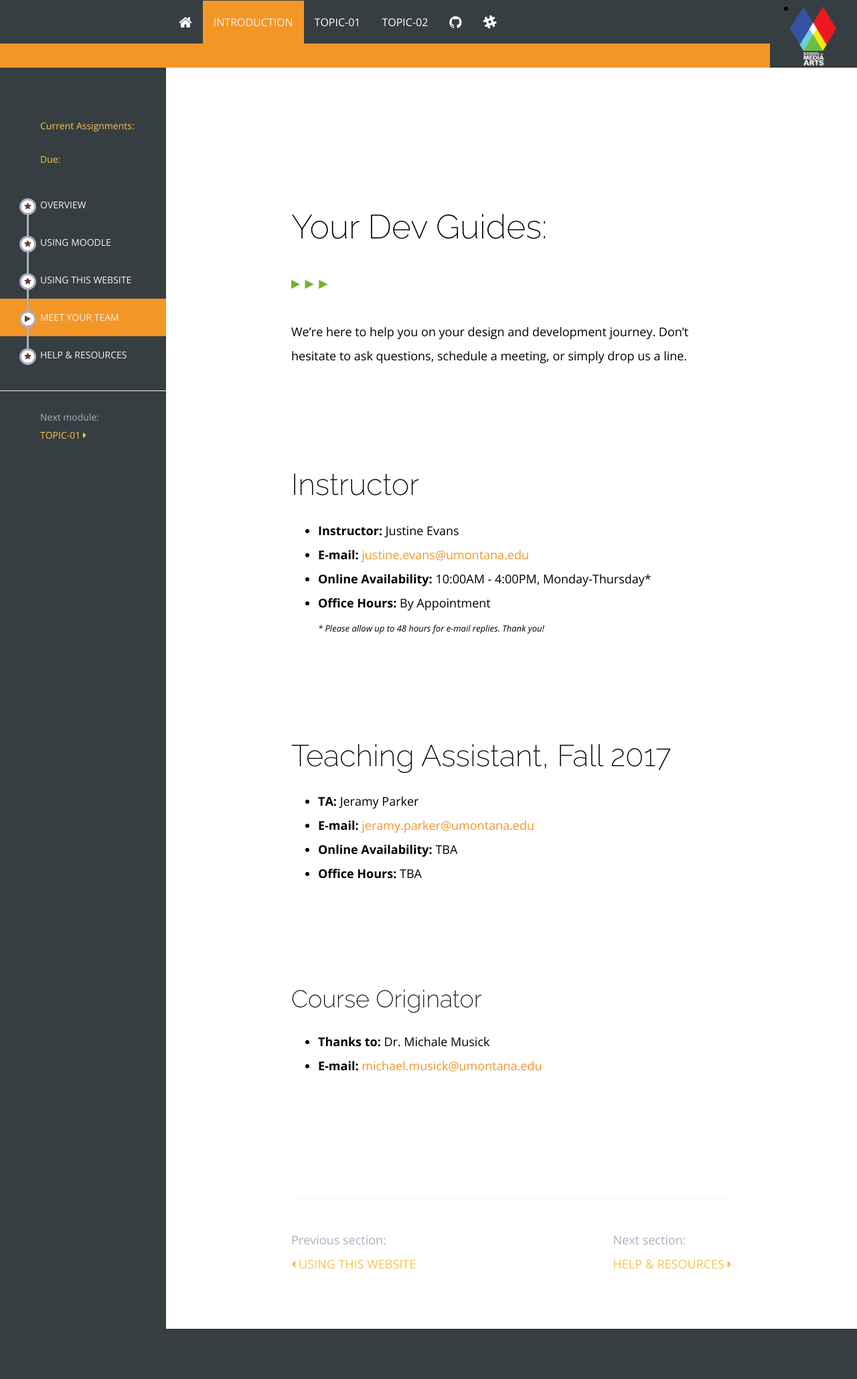
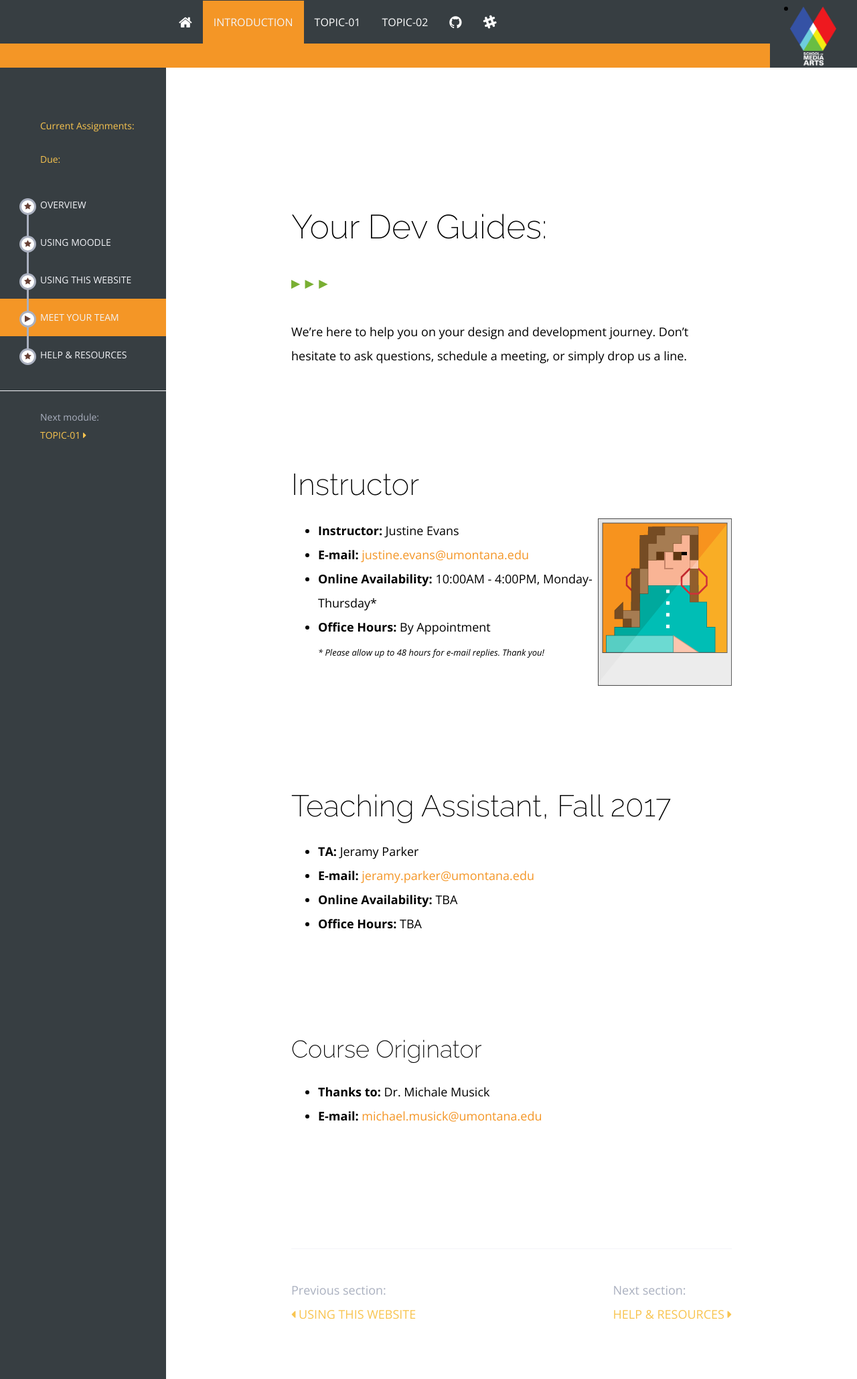
Before and after one commit to Media-Ed-Online/intro-web-dev-2017aut, a Jekyll site: the page built from modules/introduction/_posts/2017-01-04-team.md, in a window 1280 px wide. Shown: the whole page at 67% size. Built offline with Jekyll 4.4.1, drawn with Linux system fonts in a browser that asks for light colours; nearby versions of some CDN libraries; before the commit the page ends 1984 px from its top, so only the background shows below that.

Commit message:
Added profile picture.

```diff
--- a/modules/introduction/_posts/2017-01-04-team.md
+++ b/modules/introduction/_posts/2017-01-04-team.md
@@ -9,12 +9,17 @@ module: 00
 We're here to help you on your design and development journey. Don't hesitate to ask questions, schedule a meeting, or simply drop us a line.
 
 
-### Instructor
-- **Instructor:** Justine Evans
-- **E-mail:** [justine.evans@umontana.edu](mailto:justine.evans@umontana.edu)
-- **Online Availability:** 10:00AM - 4:00PM, Monday-Thursday*
-- **Office Hours:** By Appointment <br />
-<span style="font-size: small;"><i>\* Please allow up to 48 hours for e-mail replies. Thank you! </i></span>
+<div style="display: inline-block; width: 100%;">
+<h3>Instructor</h3>
+<img src="../imgs/justine-profile-pic.png" style="float: right; margin: 0px 0 5px 5px; border: none;"/>
+<ul>
+<li><b>Instructor:</b> Justine Evans</li>
+<li><b>E-mail:</b> <a href="mailto:justine.evans@umontana.edu">justine.evans@umontana.edu</a></li>
+<li><b>Online Availability:</b> 10:00AM - 4:00PM, Monday-Thursday*</li>
+<li><b>Office Hours:</b> By Appointment <br />
+<span style="font-size: small;"><i>* Please allow up to 48 hours for e-mail replies. Thank you! </i></span></li>
+</ul>
+</div>
 
 
 ### Teaching Assistant, Fall 2017
```
Also changed, not shown: modules/introduction/imgs/justine-profile-pic.png (added), 3 other files.
